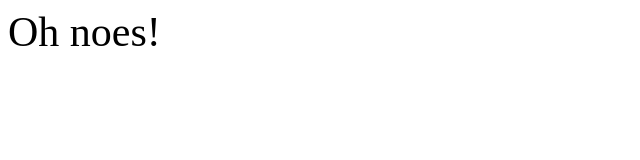
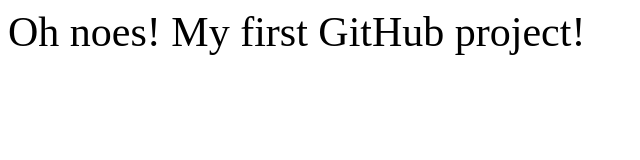
Before and after one commit to al-coder/al-coder, a plain HTML site: page index.html in a window 1280 px wide. Shown: the whole page, without its empty margins (0-640 px from the left). Drawn offline with Linux system fonts and the light colour scheme.

Commit message:
Update index.html

```diff
--- a/index.html
+++ b/index.html
@@ -10,4 +10,5 @@
 </header>
 <body>
 Oh noes!
+My first GitHub project!
 </body>
```
